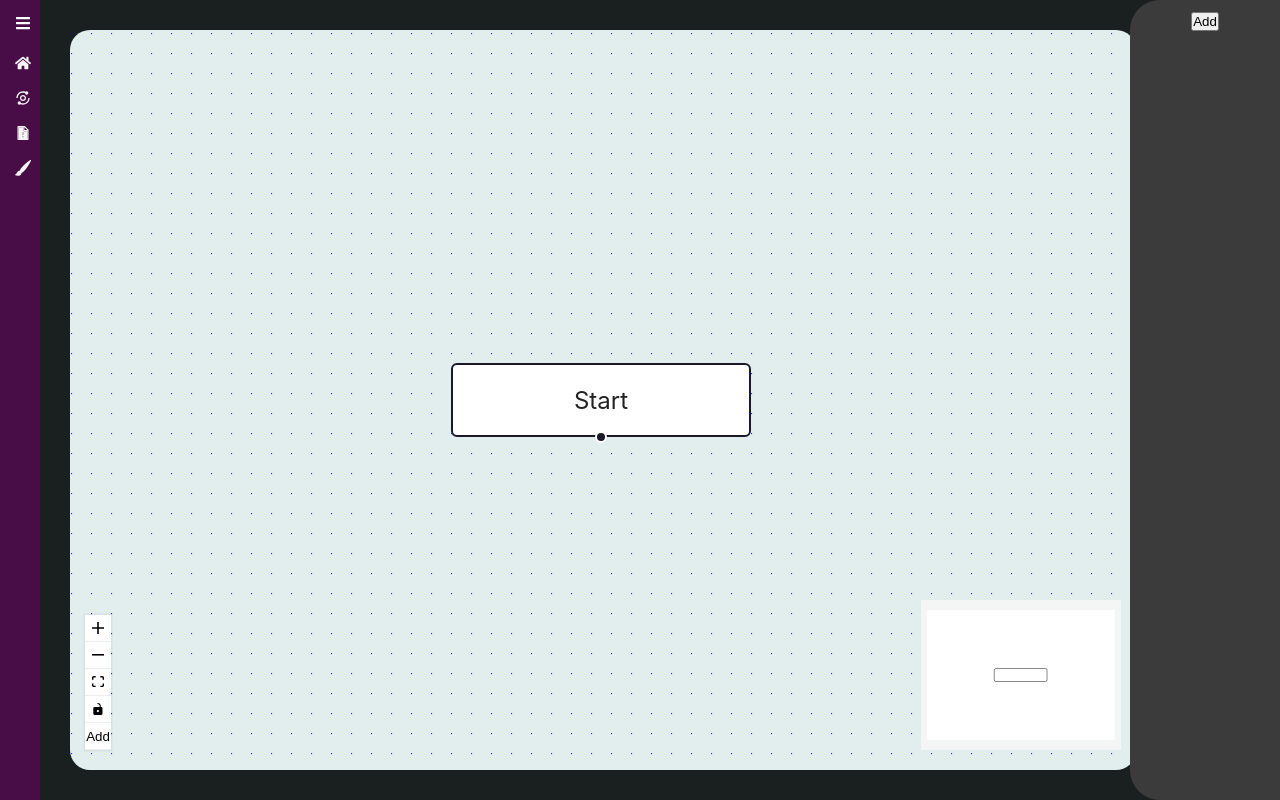
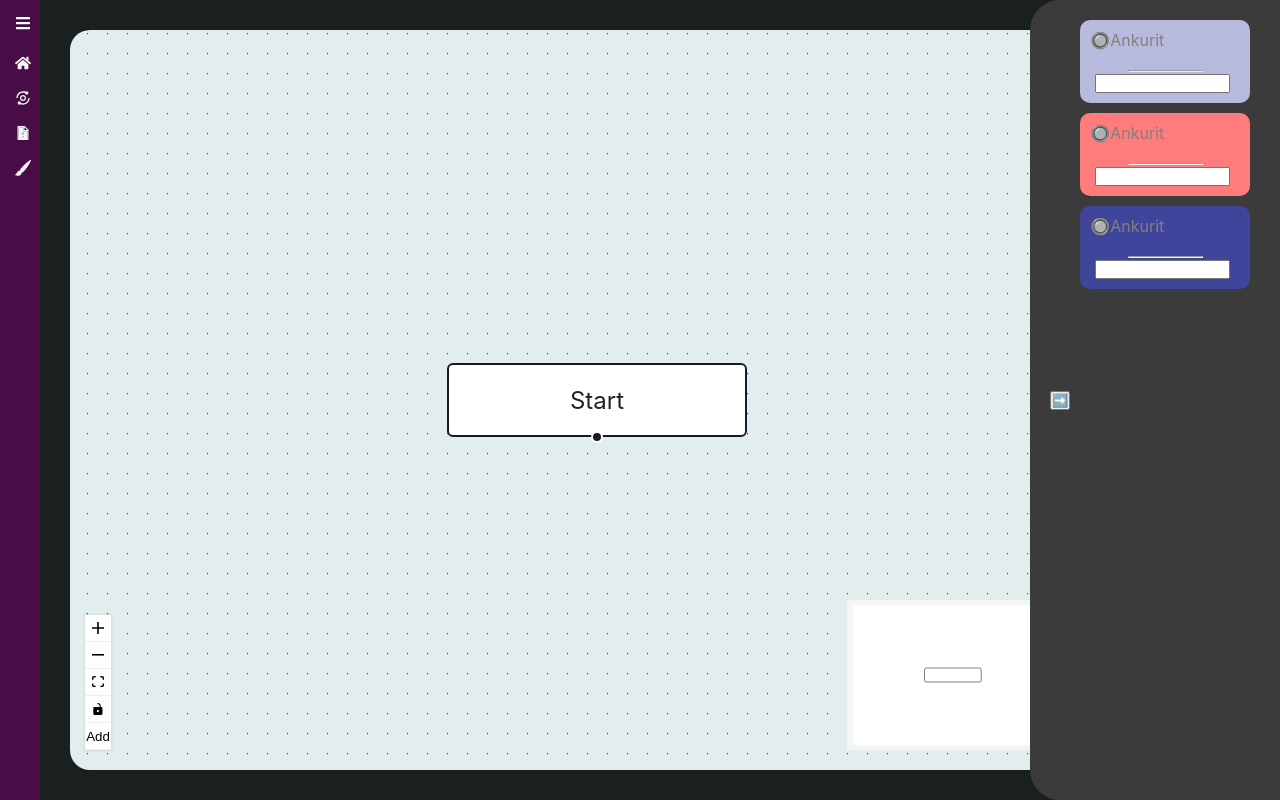
Before and after one commit to Ankurit1891/work-flow, a React (Create React App) app: page /canvas in a window 1280 px wide. Built offline with nearby package versions, Linux system fonts and the light colour scheme.

Commit message:
right side bar and onClick functionality added

```diff
--- a/src/components/CustomNode.js
+++ b/src/components/CustomNode.js
@@ -1,23 +1,37 @@
 import React from "react";
 
 const CustomNode = (props) => {
+  const onClickHandler = () => {
+    if (props.parent === "rightBar") {
+      const x = Math.trunc(Math.random() * 600);
+      const y = Math.trunc(Math.random() * 50);
+      console.log(x, y);
+      props.onNodeAdd(x, y);
+    }
+  };
   return (
     <div
+      onClick={onClickHandler}
+      key={props.key}
       style={{
         display: "flex",
         flexDirection: "column",
-        // height: "200px",
+        height: props.Nodeheight,
         width: "wrap",
-        backgroundColor: "grey",
+        maxWidth: "170px",
+        backgroundColor: props.NodebackgroundColor,
         borderRadius: "10px",
-        margin: "0px",
-        padding: "20px",
+        margin: props.Nodemargin,
+        padding: "10px",
       }}
     >
-      <div>✏️</div>
-      <div>{props.name}</div>
-      <div>
-        <input type="text" style={{ width: "90%" }} />
+      <div style={{ display: "flex", flexDirection: "row" }}>
+        🔘<div style={{ color: "grey" }}>Ankurit</div>
+      </div>
+      <br />
+      <hr style={{ width: "50%", alignSelf: "center" }} />
+      <div style={{ alignSelf: "center" }}>
+        <input type="text" style={{ width: "90%", marginLeft: "5px" }} />
       </div>
     </div>
   );
--- a/src/components/FlowChart.js
+++ b/src/components/FlowChart.js
@@ -1,4 +1,4 @@
-import { useCallback, useState } from "react";
+import { useCallback, useState, useEffect } from "react";
 import ReactFlow, {
   Background,
   ControlButton,
@@ -14,13 +14,16 @@ import CustomNode from "./CustomNode";
 import Modal from "./Modal";
 import NodeForm from "./NodeForm";
 
-const FlowChart = () => {
+const FlowChart = (props) => {
   const [edges, setEdges] = useState(initialEdges);
   const [nodes, setNodes] = useState(initialNodes);
   const [openModal, setOpenModal] = useState(false);
   // const [openFormModal, setOpenFormModal] = useState(false);
+  useEffect(() => {
+    if (props.cords[0]) onAddNode(props.cords[0], props.cords[1]);
+  }, [props.cords]);
 
-  const onAddNode = (x = 90, y = 100) => {
+  const onAddNode = (x, y) => {
     const name = prompt("Enter the node name");
     let type = prompt("Enter the type...  Input , Output  or Default")
       ?.toLowerCase()
@@ -50,7 +53,7 @@ const FlowChart = () => {
           </div>
         ),
       },
-      position: { x: x, y: y + 100 },
+      position: { x: x, y: y },
     };
 
     setNodes((prevNode) => {
@@ -77,6 +80,7 @@ const FlowChart = () => {
       source: source,
       target: target,
       type: "smoothstep",
+      animated: true,
     };
     setEdges([...edges, newEdge]);
   };
@@ -85,7 +89,7 @@ const FlowChart = () => {
     const { source, target, data } = newConnection;
     console.log("Updated edge data:", data);
     console.log("Edge source:", source);
-    console.log("Tatget :", target);
+    console.log("Target :", target);
   };
   const onEdgesChange = useCallback(
     (changes) => setEdges((eds) => applyEdgeChanges(changes, eds)),
--- a/src/components/RightBar.js
+++ b/src/components/RightBar.js
@@ -1,22 +1,78 @@
-import React from "react";
-
+import React, { useState } from "react";
+import CustomNode from "./CustomNode";
+import { motion } from "framer-motion";
+import { nodeList } from "../node_data/RightBarNodeList";
 const RightBar = (props) => {
-  //   const [node, setNode] = useState(initialNodes);
-  //   const [edges, setEdges] = useState(initialEdges);
   const onClickHandler = () => {
     console.log("hi");
-    const newNode = {
-      id: Math.random(),
-      key: Math.random(),
-      type: "input",
-      data: { label: "Input Node" },
-      position: { x: Math.random() * 350, y: Math.random() * 350 },
-    };
-    props.onAddNode(newNode);
+  };
+  const [openBar, setOpenBar] = useState(true);
+  const [isOpen, setisOpen] = useState("➡️");
+  let open = true;
+
+  const sidebarOnClickHandler = (e) => {
+    props.setOpenRightBar((prev) => {
+      console.log("was", prev, "now", !prev);
+      open = !prev;
+      setOpenBar(open);
+      setisOpen((prev) => {
+        return open === true ? "➡️" : "⬅️";
+      });
+      return !prev;
+    });
+  };
+
+  console.log(open);
+  const onNodeAdd = (x, y) => {
+    props.onAddNewNode(x, y);
   };
   return (
-    <div>
-      <button onClick={onClickHandler}>Add</button>
+    <div style={{ display: "flex" }}>
+      <div
+        style={{
+          display: "flex",
+          justifyContent: "center",
+          alignItems: "center",
+        }}
+      >
+        <motion.button
+          whileHover={{
+            scale: 1.1,
+            originX: 0,
+            originY: 0,
+            color: "#f8e112",
+          }}
+          className="sidebar-button"
+          onClick={sidebarOnClickHandler}
+        >
+          <div>{isOpen}</div>
+        </motion.button>
+      </div>
+
+      {openBar && (
+        <div style={{ overflowY: "auto", overflowX: "hidden" }}>
+          {nodeList.map((node) => {
+            return (
+              <div key={node.key}>
+                <CustomNode
+                  parent={"rightBar"}
+                  onNodeAdd={onNodeAdd}
+                  key={node.NodeKey}
+                  NodeID={node.nodeID}
+                  Nodeheight={node.nodeHeight}
+                  Nodewidth={node.nodeWidth}
+                  NodebackgroundColor={node.nodeBackgroundColor}
+                  NodeborderRadius={node.nodeBorderRadius}
+                  Nodemargin={node.nodeMargin}
+                  Nodepadding={node.nodePadding}
+                ></CustomNode>
+              </div>
+            );
+          })}
+        </div>
+      )}
+
+      {/* <button onClick={onClickHandler}>CLick</button> */}
     </div>
   );
 };
--- a/src/node_data/NodeData.js
+++ b/src/node_data/NodeData.js
@@ -31,7 +31,7 @@ const initialEdges = [
     source: "1",
     target: "2",
     type: "smoothstep",
-    animated: false,
+    animated: true,
   },
   {
     id: "e2->3",
--- /dev/null
+++ b/src/node_data/RightBarNodeList.js
@@ -0,0 +1,34 @@
+const nodeList = [
+  {
+    key: "type1",
+    nodeID: "type1",
+    nodeHeight: "200",
+    nodeWidth: "wrap",
+    nodeBackgroundColor: "#b8badd",
+    nodeBorderRadius: "10px",
+    nodeMargin: "10px",
+    nodePadding: "20px",
+  },
+  {
+    key: "type2",
+    nodeID: "type1",
+    nodeHeight: "200",
+    nodeWidth: "wrap",
+    nodeBackgroundColor: "#ff7c7c",
+    nodeBorderRadius: "10px",
+    nodeMargin: "10px",
+    nodePadding: "20px",
+  },
+  {
+    key: "type3",
+    nodeID: "type1",
+    nodeHeight: "200",
+    nodeWidth: "wrap",
+    nodeBackgroundColor: "#3f459b",
+    nodeBorderRadius: "10px",
+    nodeMargin: "10px",
+    nodePadding: "20px",
+  },
+];
+
+export { nodeList };
--- a/src/pages/Canvas.js
+++ b/src/pages/Canvas.js
@@ -1,5 +1,6 @@
 import React, { useState } from "react";
 import "../App.css";
+import { motion } from "framer-motion";
 import FlowChart from "../components/FlowChart";
 import RightBar from "../components/RightBar";
 
@@ -7,24 +8,46 @@ import { initialNodes, initialEdges } from "../node_data/NodeData";
 
 const Canvas = (props) => {
   const [nodes, setNodes] = useState(initialNodes);
-  // const [edges, setEdges] = useState(initialEdges);
 
-  const addNodeHandler = (newNode) => {
-    setNodes((prevNode) => {
-      return [...nodes, newNode];
-    });
+  const [open, setOpen] = useState("true");
+
+  const [xx, setxx] = useState(null);
+  const [yy, setyy] = useState(null);
+
+  const onAddNode = (x, y) => {
+    console.log("this is canvas", x, y);
+    setxx(x);
+    setyy(y);
   };
 
   return (
     <div className="canvas-class">
-      <div className="canvas">
-        <FlowChart nodes={nodes} edges={initialEdges}>
-          {props.children}
-        </FlowChart>
-      </div>
-      <div className="right-bar">
-        <RightBar onAddNode={addNodeHandler}></RightBar>
-      </div>
+      <motion.div
+        animate={{
+          width: open ? "80%" : "94%",
+        }}
+        className="canvas"
+      >
+        <FlowChart
+          cords={[xx, yy]}
+          nodes={nodes}
+          edges={initialEdges}
+        ></FlowChart>
+      </motion.div>
+      <motion.div
+        animate={{
+          height: open ? "100%" : "50px",
+          width: open ? "250px" : "50px",
+        }}
+        transition={{
+          type: "inirtia",
+          // stiffness: "200",
+          duration: "0.3",
+        }}
+        className="right-bar"
+      >
+        <RightBar onAddNewNode={onAddNode} setOpenRightBar={setOpen}></RightBar>
+      </motion.div>
     </div>
   );
 };
```
